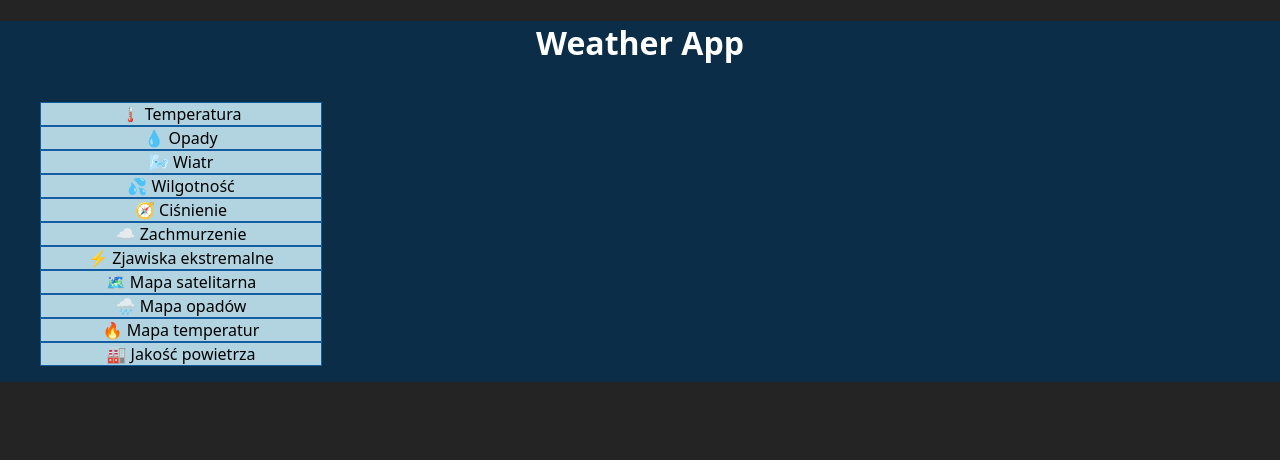
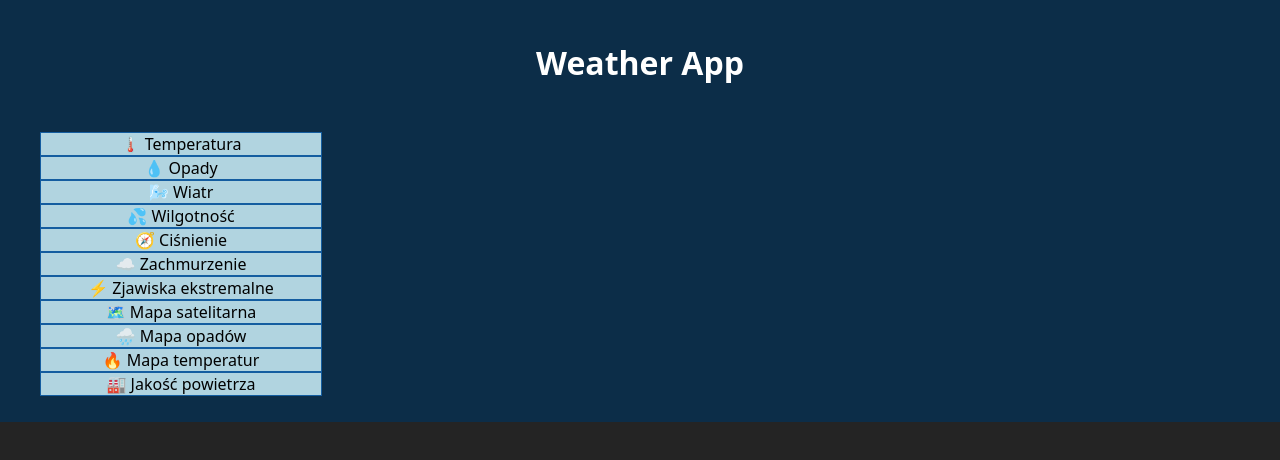
Before and after one commit to xDarkies/WeatherApp, a React (Vite) app: page / in a window 1280 px wide. Shown: the top 460 px of the page. Built offline with nearby package versions, Linux system fonts and the light colour scheme.

Commit message:
Modified Header and DashBoard

```diff
--- a/src/Header.css
+++ b/src/Header.css
@@ -2,4 +2,5 @@ div{
     width: 100%;
     background-color: #0c2d48;
     color: white;
+    padding: 10px 0;
 }
```
Also changed, not shown: src/Dashboard.jsx (+8 -5 lines).
